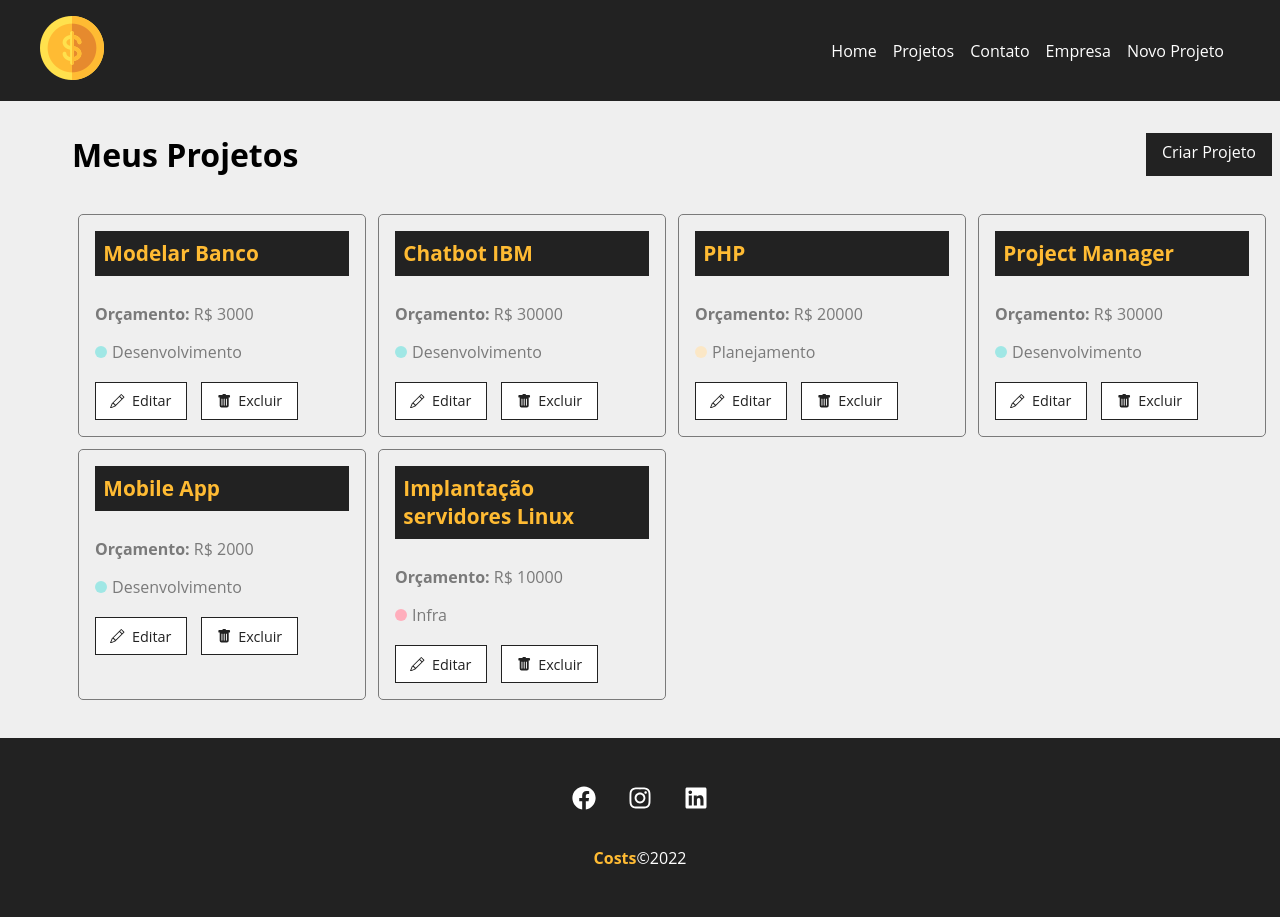
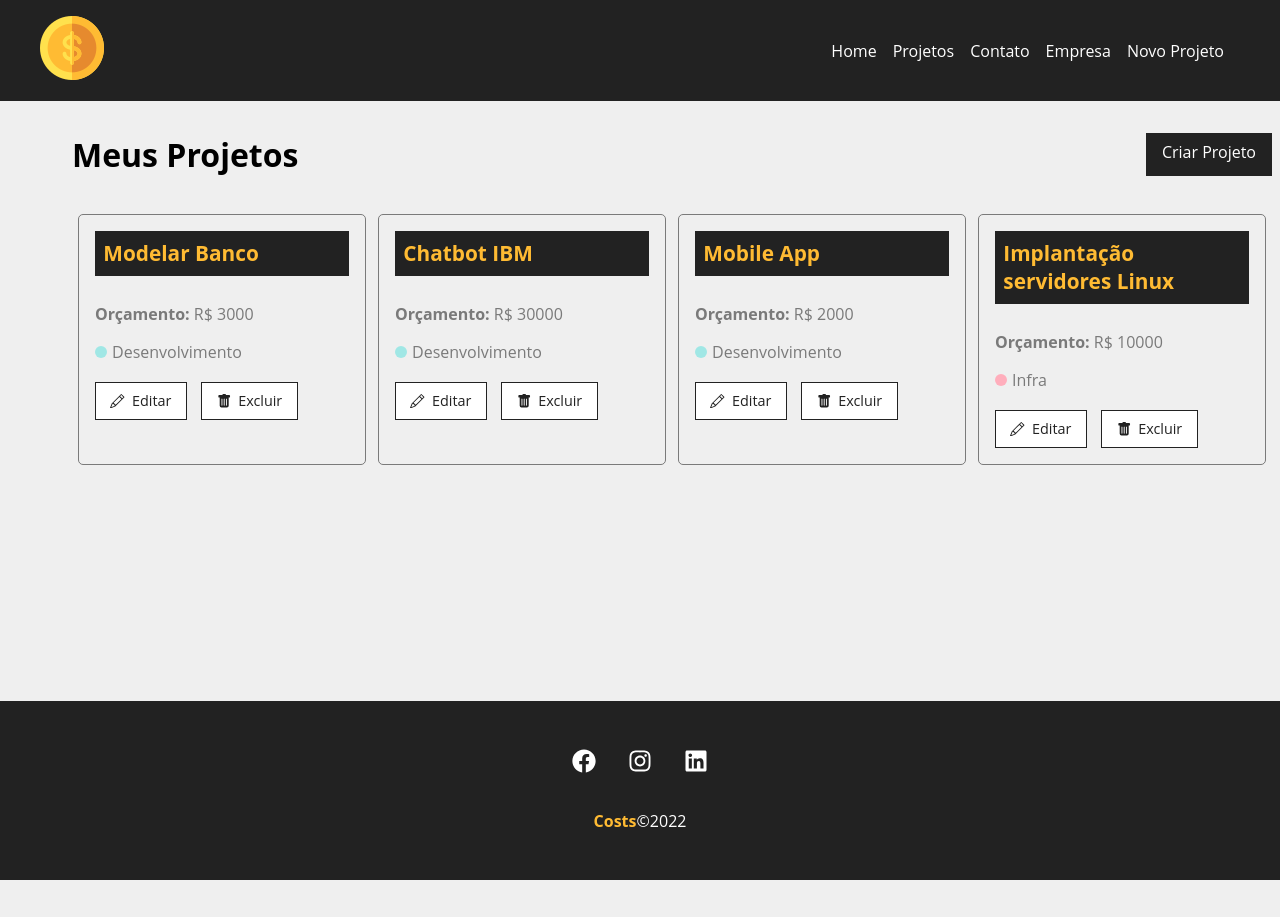
Before and after one commit to jhoneshenrique/projectmanager, a React (Create React App) app: page /projects in a window 1280 px wide. Shown: the top 917 px of the page. After the commit the page ends 880 px from the top, so only its background shows below. Built offline with nearby package versions, Linux system fonts and the light colour scheme; data requests are answered from the project's data file; the HTML template or start-up script is replaced by a standard one.

Commit message:
Creation of Loading componenet and remove function

```diff
--- a/db.json
+++ b/db.json
@@ -21,28 +21,6 @@
       "cost": 0,
       "services": [],
       "id": 2
-    },
-    {
-      "name": "PHP",
-      "budget": "20000",
-      "category": {
-        "id": "4",
-        "name": "Planejamento"
-      },
-      "cost": 0,
-      "services": [],
-      "id": 3
-    },
-    {
-      "name": "Project Manager",
-      "budget": "30000",
-      "category": {
-        "id": "2",
-        "name": "Desenvolvimento"
-      },
-      "cost": 0,
-      "services": [],
-      "id": 4
     },
     {
       "name": "Mobile App",
--- /dev/null
+++ b/src/components/layout/Loading.js
@@ -0,0 +1,13 @@
+import styles from './Loading.module.css'
+
+import loading from '../../img/loading.svg'
+
+function Loading(){
+    return (
+        <div className={styles.loader_container}>
+            <img className={styles.loader} src={loading} alt="loading symbol" />
+        </div>
+    )
+}
+
+export default Loading
--- /dev/null
+++ b/src/components/layout/Loading.module.css
@@ -0,0 +1,11 @@
+.loader_container {
+    width: 100%;
+    height: 100%;
+    display: flex;
+    justify-content: center;
+    align-items: center;
+}
+
+.loader {
+    width: 50px;
+}
--- a/src/components/pages/Projects.js
+++ b/src/components/pages/Projects.js
@@ -5,13 +5,19 @@
 import {useState, useEffect} from 'react'
 
 import styles from './Projects.module.css'
+
 import Container from '../layout/Container'
 import LinkButton from "../layout/LinkButton";
 import ProjectCard from "../project/ProjectCard";
+import Loading from "../layout/Loading";
 
 function Projects(){
-    //Pegar dados que vem do banco
+    //fetch data from the db
     const[projects, setProjects] = useState([]);
+    //State do Loading
+    const[removeLoading, setRemoveLoading] = useState(false)
+    //Message state
+    const[projectMessage, setProjectMessage] = useState('');
 
     const location = useLocation()
     let message = '';
@@ -20,7 +26,10 @@
     }
 
     useEffect(()=>{
-        fetch('http://localhost:5000/projects',{
+        //This is in order to test the loading componenet
+        setTimeout(
+            ()=>{
+                fetch('http://localhost:5000/projects',{
             method: 'GET',
             headers: {
                 'content-type':'application/json'
@@ -29,8 +38,25 @@
           .then(data => {
             console.log(data)
             setProjects(data);
+            setRemoveLoading(true);
           }).catch((err) => console.log(err))
+            },300
+        )
     },[])
+
+    function removeProject(id){
+        fetch(`http://localhost:5000/projects/${id}`,{
+            method: 'DELETE',
+            headers: {
+                'Content-Type':'application/json'
+            }
+        }).then(resp => resp.json())
+           .then(data =>{
+               setProjects(projects.filter((project)=>project.id !== id))
+               setProjectMessage('Projeto removido com sucesso!')
+           })
+          .catch( err => console.log(err))
+    }
 
     return (
         <div className={styles.project_container}>
@@ -39,6 +65,7 @@
                 <LinkButton to="/newproject" text="Criar Projeto"/>
             </div>
             {message && <Message type="success" msg={message} />}
+            {projectMessage && <Message type="success" msg={projectMessage} />}
             <Container customClass="start">
                 {projects.length > 0 && (
                     projects.map((project)=> (
@@ -47,8 +74,13 @@
                                       budget={project.budget}
                                       category={project.category.name}
                                       key={project.id}
+                                      handleRemove={removeProject}
                         />
                     ))
+                )}
+                {!removeLoading && <Loading />}
+                {removeLoading && projects.length === 0 && (
+                    <p>Não há projetos cadastrados</p>
                 )}
             </Container>
         </div>
--- a/src/components/project/ProjectCard.js
+++ b/src/components/project/ProjectCard.js
@@ -5,6 +5,11 @@
 import {BsPencil, BsFillTrashFill} from 'react-icons/bs'
 
 function ProjectCard({id, name, budget, category, handleRemove}){
+    const remove = (e) =>{
+        e.preventDefault()
+        handleRemove(id)
+    }
+
     return (
         <div className={styles.project_card}>
             <h4>{name}</h4>
@@ -18,7 +23,7 @@
                 <Link to="/">
                     <BsPencil /> Editar
                 </Link>
-                <button>
+                <button onClick={remove}>
                     <BsFillTrashFill /> Excluir
                 </button>
             </div>
```
